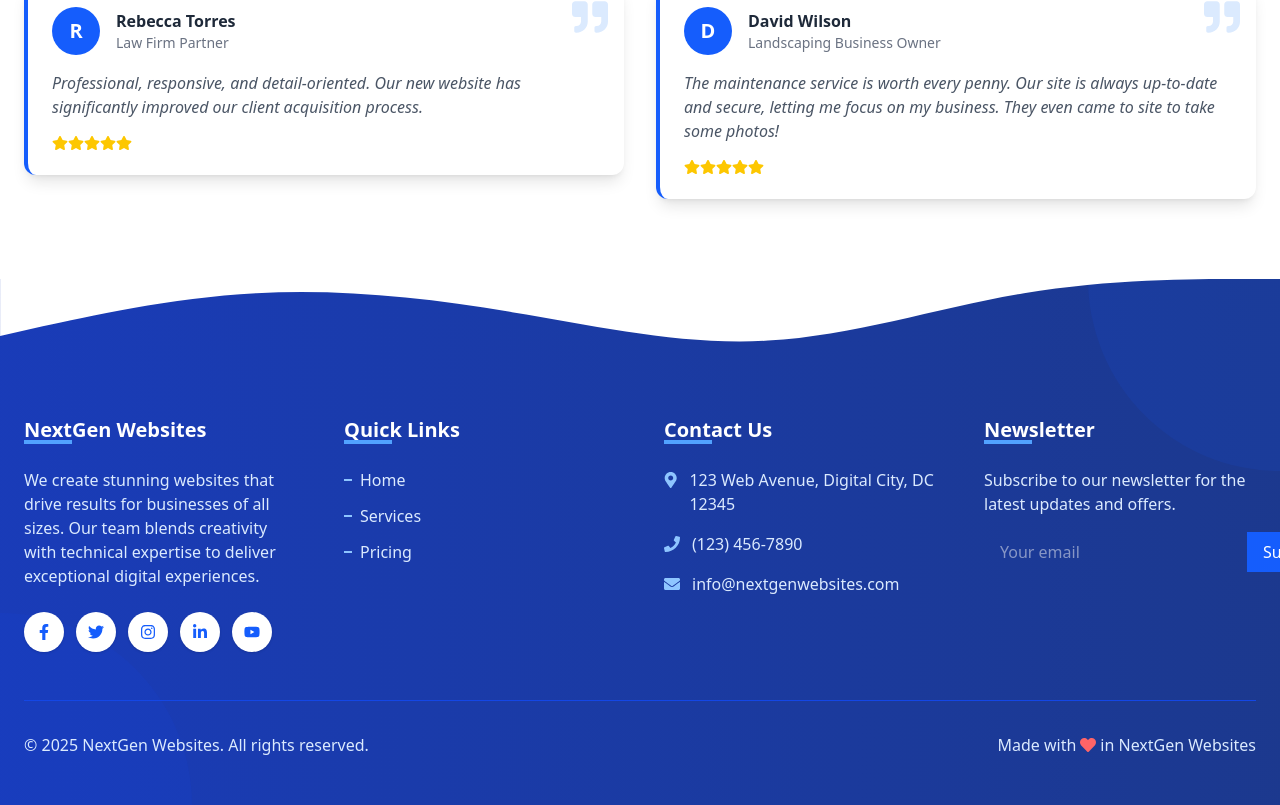
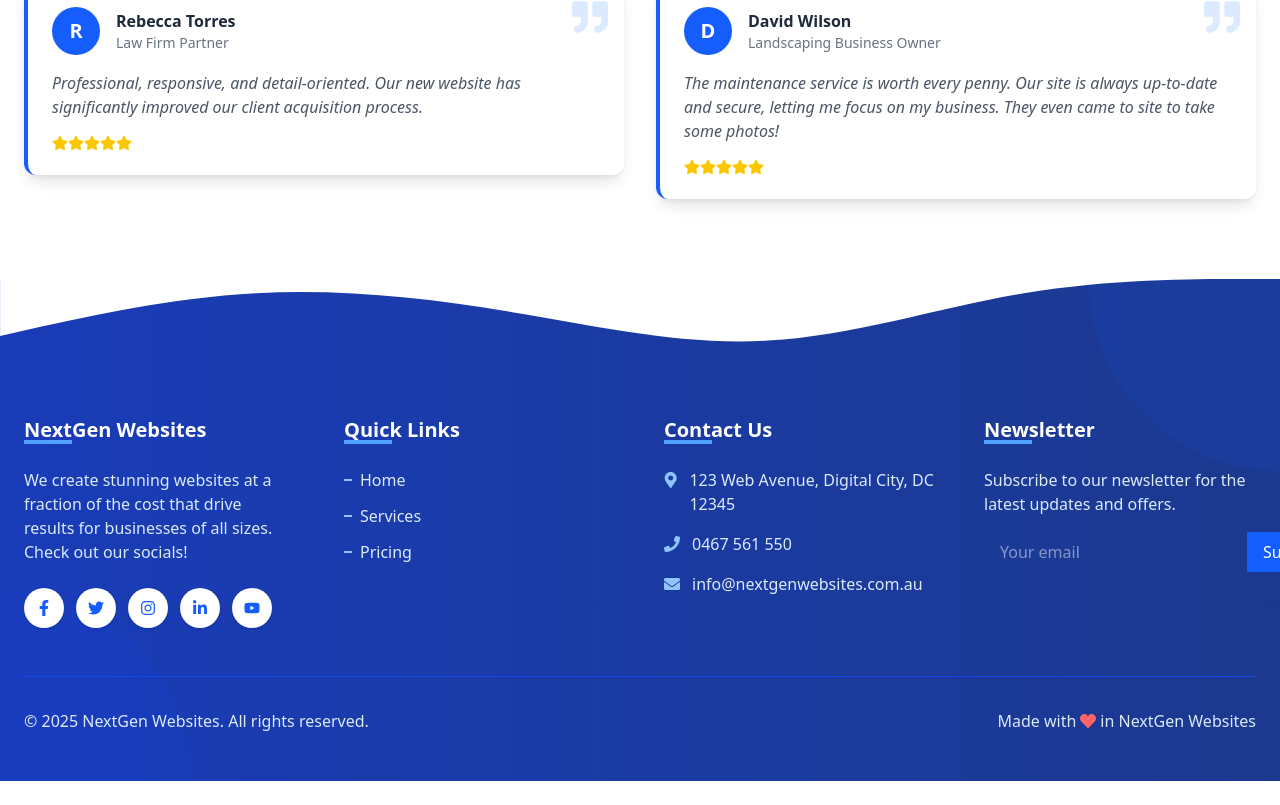
Before and after one commit to Werosh/nextgen-websites, a React (Vite) app: page / in a window 1280 px wide. Shown: the part 2701-3506 px from the top of the page. After the commit the page ends 3482 px from the top, so only its background shows below. Built offline with nearby package versions, Linux system fonts and the light colour scheme.

Commit message:
changed contact

```diff
--- a/src/components/Footer.jsx
+++ b/src/components/Footer.jsx
@@ -96,8 +96,8 @@ const Footer = () => {
               <div className="absolute bottom-0 left-0 w-12 h-1 bg-blue-400 mt-1"></div>
             </h3>
             <p className="text-blue-100 mb-6">
-              We create stunning websites that drive results for businesses of all sizes.
-              Our team blends creativity with technical expertise to deliver exceptional digital experiences.
+              We create stunning websites at a fraction of the cost that drive results for businesses of all sizes.
+              Check out our socials!
             </p>
 
             {/* Social Media Icons */}
@@ -150,11 +150,11 @@ const Footer = () => {
               </li>
               <li className="flex items-center">
                 <FaPhone className="text-blue-300 mr-3" />
-                <span className="text-blue-100">(123) 456-7890</span>
+                <span className="text-blue-100">0467 561 550</span>
               </li>
               <li className="flex items-center">
                 <FaEnvelope className="text-blue-300 mr-3" />
-                <span className="text-blue-100">info@nextgenwebsites.com</span>
+                <span className="text-blue-100">info@nextgenwebsites.com.au</span>
               </li>
             </ul>
           </ScrollReveal>
--- a/src/pages/ContactPage.jsx
+++ b/src/pages/ContactPage.jsx
@@ -257,10 +257,10 @@ const ContactPage = () => {
       content: (
         <div className="space-y-2">
           <p>
-            <strong>Phone:</strong> (555) 123-4567
+            <strong>Phone:</strong> 0467 561 550
           </p>
           <p>
-            <strong>Email:</strong> hello@company.com
+            <strong>Email:</strong> info@nextgenwebsites.com.au
           </p>
         </div>
       ),
@@ -271,8 +271,8 @@ const ContactPage = () => {
       title: "Business Hours",
       content: (
         <div className="space-y-2">
-          <p>Monday - Friday: 9AM - 6PM</p>
-          <p>Saturday: 10AM - 4PM</p>
+          <p>Monday - Friday: 10AM - 5PM</p>
+          <p>Saturday: 10AM - 3PM</p>
           <p>Sunday: Closed</p>
         </div>
       ),
```
